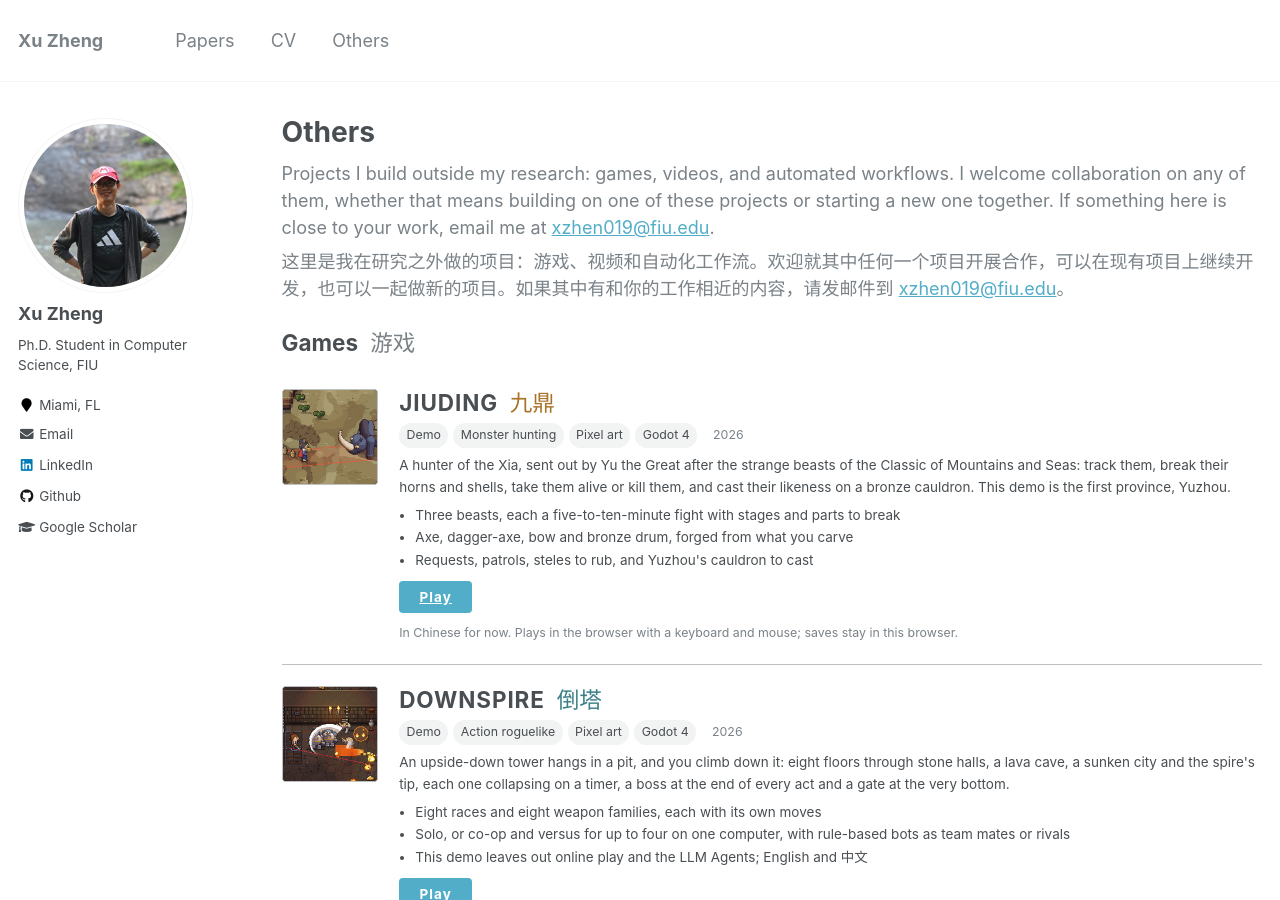
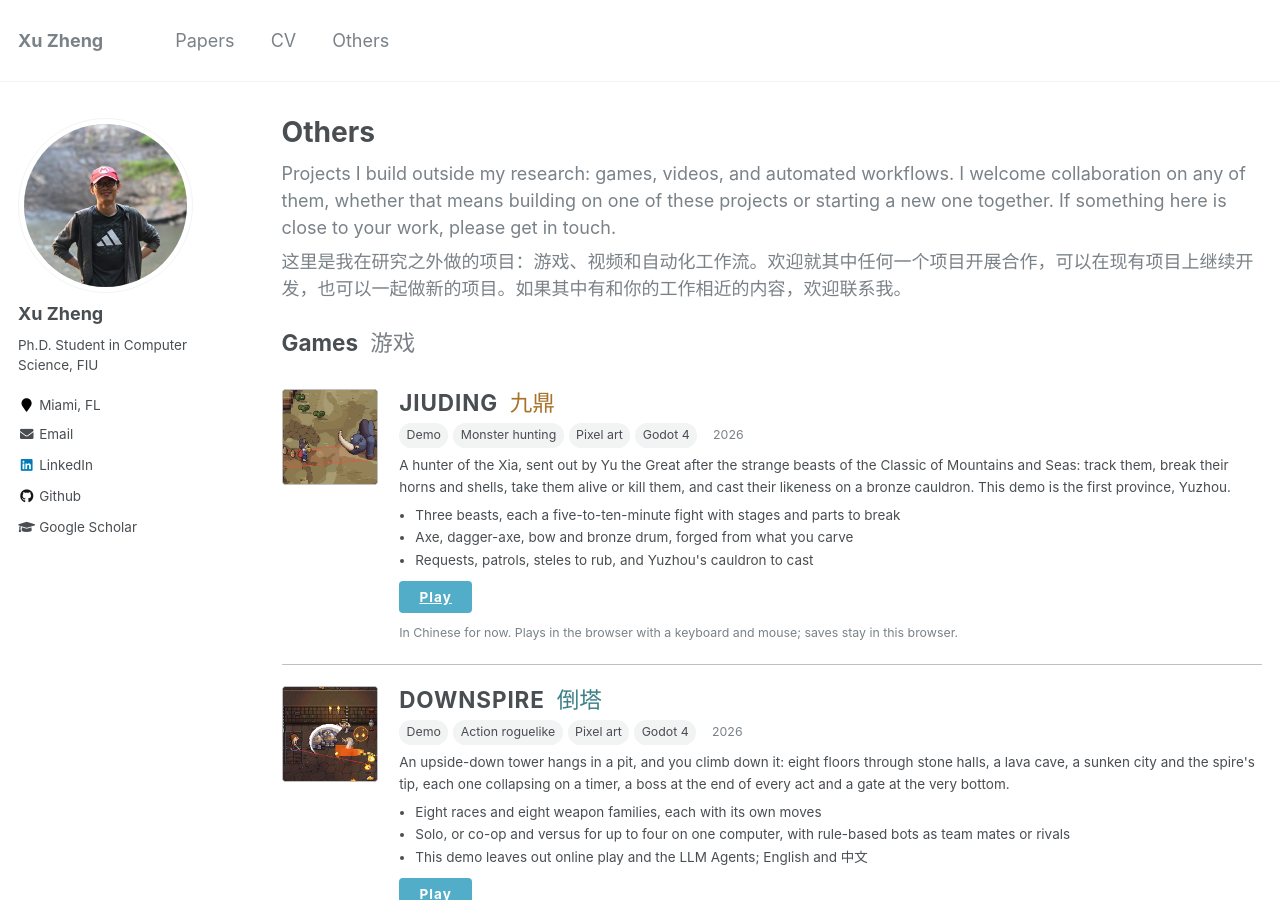
Before and after one commit to AslanDing/aslanding.github.io, a Jekyll site: the page built from _pages/others.html, in a window 1280 px wide and 900 px high. Built offline with Jekyll 4.4.1, drawn with Linux system fonts in a browser that asks for light colours.

Commit message:
Others page: no email in the introduction; the sidebar has the contact links
Co-Authored-By: Claude Opus 5.5 <noreply@anthropic.com>

```diff
--- a/_pages/others.html
+++ b/_pages/others.html
@@ -10,8 +10,8 @@ redirect_from:
 {% include base_path %}
 
 <div class="others-intro">
-  <p>Projects I build outside my research: games, videos, and automated workflows. I welcome collaboration on any of them, whether that means building on one of these projects or starting a new one together. If something here is close to your work, email me at <a href="mailto:xzhen019@fiu.edu">xzhen019@fiu.edu</a>.</p>
-  <p lang="zh">这里是我在研究之外做的项目：游戏、视频和自动化工作流。欢迎就其中任何一个项目开展合作，可以在现有项目上继续开发，也可以一起做新的项目。如果其中有和你的工作相近的内容，请发邮件到 <a href="mailto:xzhen019@fiu.edu">xzhen019@fiu.edu</a>。</p>
+  <p>Projects I build outside my research: games, videos, and automated workflows. I welcome collaboration on any of them, whether that means building on one of these projects or starting a new one together. If something here is close to your work, please get in touch.</p>
+  <p lang="zh">这里是我在研究之外做的项目：游戏、视频和自动化工作流。欢迎就其中任何一个项目开展合作，可以在现有项目上继续开发，也可以一起做新的项目。如果其中有和你的工作相近的内容，欢迎联系我。</p>
 </div>
 
 {% for section in site.data.others %}
```
